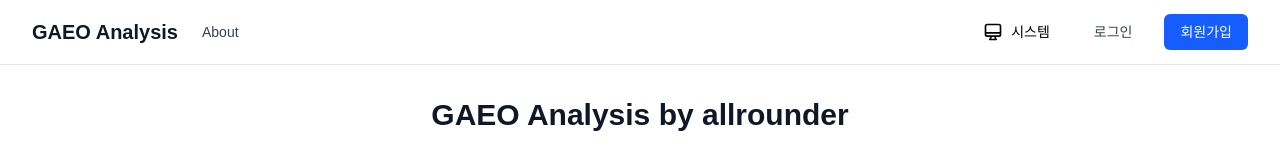
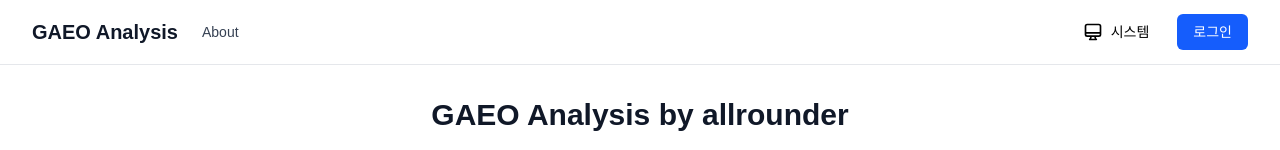
Before and after one commit to saewookkangboy/gaeoanalysis, a Next.js app: page / in a window 1280 px wide. Shown: the top 150 px of the page. Built offline with nearby package versions, Linux system fonts and the light colour scheme; no server answers; a web font is replaced by a local one.

Commit message:
feat: OAuth 로그인 설정 완료 및 문서화
- Navigation에서 회원가입 링크 제거
- OAuth 설정 가이드 문서 추가 (OAUTH_SETUP.md)
- Firebase 설정 문서 업데이트 (OAuth 관련 안내 추가)
- Google 및 GitHub OAuth 설정 방법 상세 안내

```diff
--- a/components/Navigation.tsx
+++ b/components/Navigation.tsx
@@ -48,20 +48,12 @@ export default function Navigation() {
                 </button>
               </>
             ) : (
-              <>
-                <Link
-                  href="/login"
-                  className="rounded-md px-3 sm:px-4 py-2 text-sm font-medium text-gray-700 dark:text-gray-300 hover:bg-gray-100 dark:hover:bg-gray-800 transition-colors"
-                >
-                  로그인
-                </Link>
-                <Link
-                  href="/register"
-                  className="rounded-md bg-blue-600 px-3 sm:px-4 py-2 text-sm font-medium text-white hover:bg-blue-700 dark:bg-blue-500 dark:hover:bg-blue-600 transition-colors"
-                >
-                  회원가입
-                </Link>
-              </>
+              <Link
+                href="/login"
+                className="rounded-md bg-blue-600 px-3 sm:px-4 py-2 text-sm font-medium text-white hover:bg-blue-700 dark:bg-blue-500 dark:hover:bg-blue-600 transition-colors"
+              >
+                로그인
+              </Link>
             )}
           </div>
         </div>
```
Also changed, not shown: 2 other files (tests, documents, lock files or other folders).
